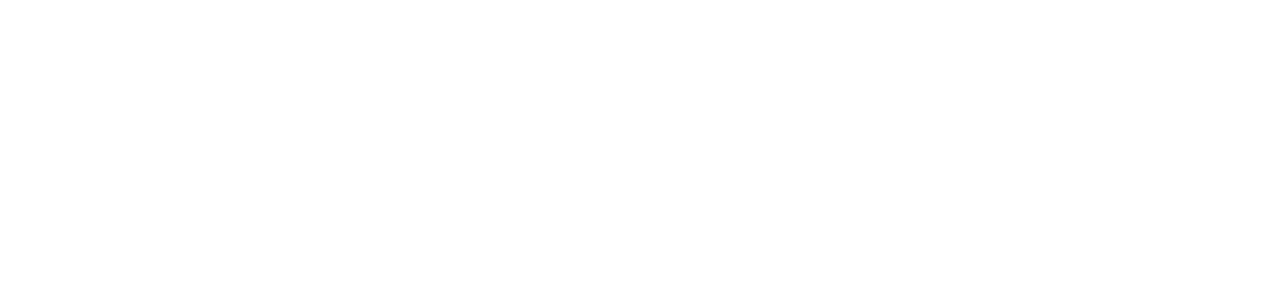
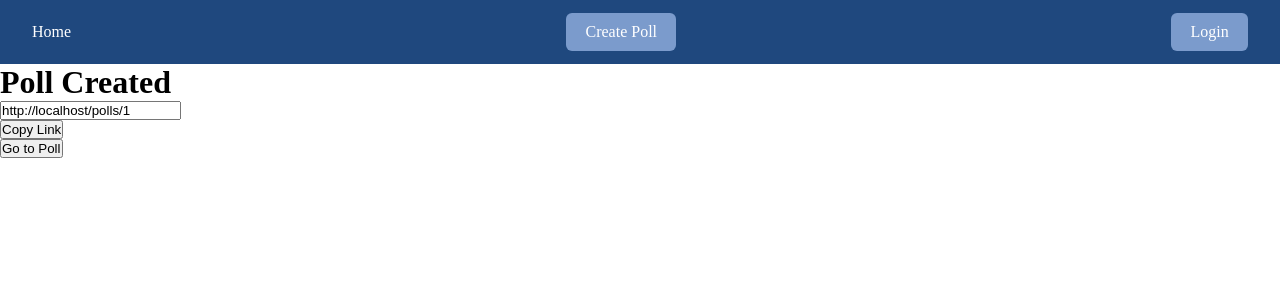
Before and after one commit to capstone-poll-app/capstone-poll-app-frontend, a React (Vite) app in the folder polling-app/: page /polls/1/share in a window 1280 px wide. Before the commit this address had no page. Shown: the top 300 px of the page. Built offline with nearby package versions, Linux system fonts and the light colour scheme.

Commit message:
commit added shareable link page

```diff
--- a/polling-app/src/pages/CreatePoll.jsx
+++ b/polling-app/src/pages/CreatePoll.jsx
@@ -52,8 +52,11 @@
             if (!response.ok) {
                 throw new Error(`Server responded with ${response.status}`)
             }
+            const data = await response.json()
+            console.log("The reponse id is:", data.id)
+            navigate(`/polls/${data.id}/share`)
 
-            navigate("/")
+            // navigate("/")
         } catch (err) {
             console.error("Failed to create poll:", err)
             setFormError("Failed to create poll. Please try again.")
--- /dev/null
+++ b/polling-app/src/pages/SharePoll.jsx
@@ -0,0 +1,33 @@
+import { useParams } from "react-router";
+import Navbar from "../components/Navbar";
+import Poll from "./Poll";
+
+function SharePoll () {
+    const { id } = useParams();
+    const shareLink = `${window.location.origin}/polls/${id}`;
+
+    return (
+        <>
+        <Navbar />
+        <h1>Poll Created</h1>
+
+        <div>
+       <input
+            type="text"
+            value= {shareLink}
+            readOnly
+       />
+        </div>
+
+       <button onClick={() => navigator.clipboard.writeText(shareLink)}>
+        Copy Link
+       </button>
+
+<br></br>
+       <button onClick={() => {Poll}} >Go to Poll</button>
+
+        </>
+    )
+}
+
+export default SharePoll
--- a/polling-app/src/routes.jsx
+++ b/polling-app/src/routes.jsx
@@ -4,6 +4,7 @@
 import Home from "./pages/Home";
 import CreatePoll from "./pages/CreatePoll"
 import Poll from "./pages/Poll";
+import SharePoll from "./pages/SharePoll";
 // import Result from "./pages/Result";
 
 
@@ -14,6 +15,7 @@
             <Route path="/" element={<Home />} />
             <Route path="/polls/new" element={<CreatePoll />} />
             <Route path="/polls/:id" element={<Poll />} />
+            <Route path="/polls/:id/share" element={<SharePoll />} />
             {/*  />
             <Route path="/polls/result" element={<Result />} /> */}
         </Routes>
```
